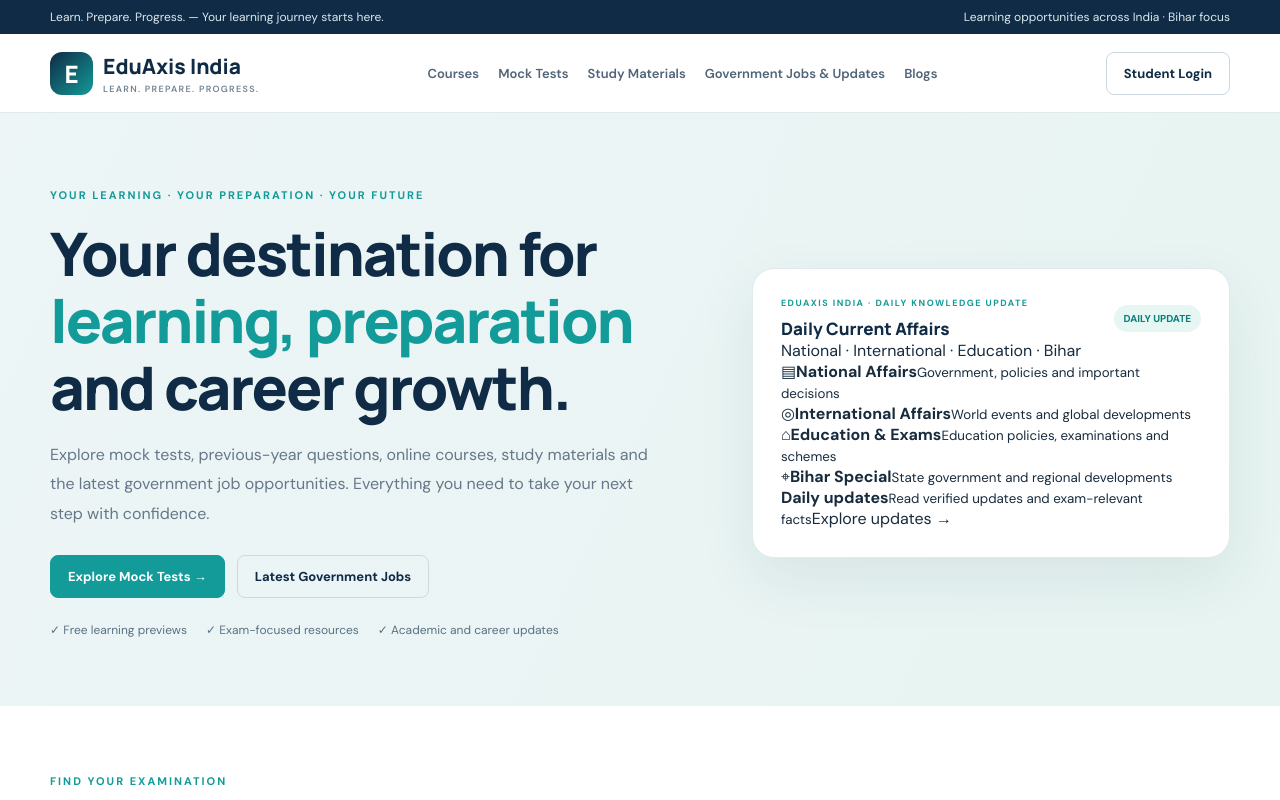
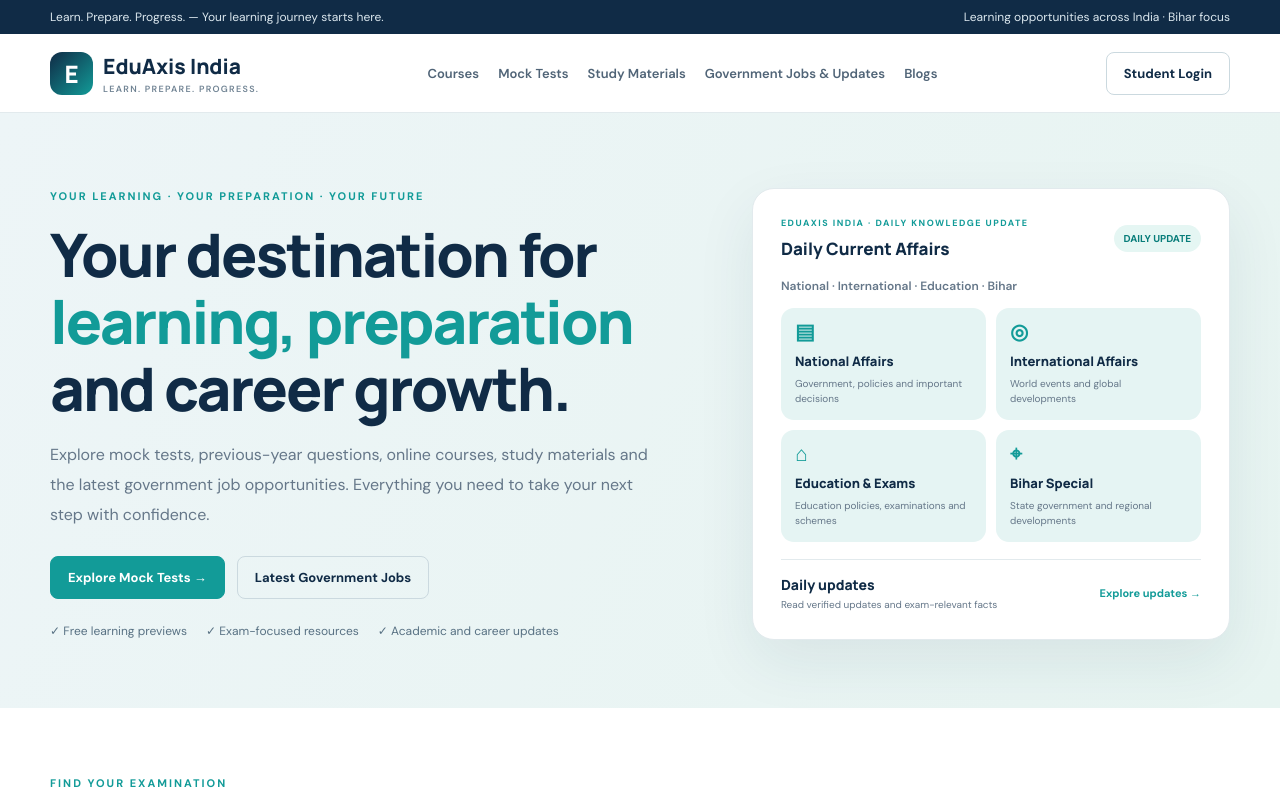
Before and after one commit to ejazahmad174-spec/eduaxis-india, a Next.js app: page / in a window 1280 px wide. Shown: the top 800 px of the page. Built offline with nearby package versions, Linux system fonts and the light colour scheme.

Commit message:
Style daily current affairs hero notice board

```diff
--- a/app/home.css
+++ b/app/home.css
@@ -504,3 +504,84 @@
   .ea-current-affairs-copy h2 { font-size: 18px; }
   .ea-current-affairs-link { margin-left: 73px; }
 }
+
+/* Daily Current Affairs now occupies the former Learning Hub hero panel */
+.ea-current-affairs-board {
+  display: block;
+  color: inherit;
+  text-decoration: none;
+  cursor: pointer;
+}
+.ea-current-affairs-board:hover {
+  border-color: #b8ddda;
+  box-shadow: 0 24px 62px #183f551c;
+  transform: translateY(-2px);
+}
+.ea-affairs-date {
+  color: var(--ea-muted);
+  font-size: 12px;
+  font-weight: 600;
+  margin: 18px 0 14px;
+}
+.ea-affairs-grid {
+  display: grid;
+  grid-template-columns: 1fr 1fr;
+  gap: 10px;
+}
+.ea-affairs-tile {
+  display: flex;
+  flex-direction: column;
+  gap: 6px;
+  min-height: 112px;
+  padding: 14px;
+  border-radius: 13px;
+  background: #e5f4f3;
+}
+.ea-affairs-tile > span {
+  color: var(--ea-teal);
+  font-size: 21px;
+  line-height: 1;
+  font-weight: 700;
+}
+.ea-affairs-tile b {
+  color: var(--ea-navy);
+  font: 800 13px Manrope, sans-serif;
+  margin-top: 3px;
+}
+.ea-affairs-tile small {
+  color: var(--ea-muted);
+  font-size: 10px;
+  line-height: 1.5;
+}
+.ea-affairs-bottom {
+  display: flex;
+  align-items: center;
+  justify-content: space-between;
+  gap: 12px;
+  border-top: 1px solid var(--ea-line);
+  margin-top: 17px;
+  padding-top: 15px;
+}
+.ea-affairs-bottom b, .ea-affairs-bottom small { display: block; }
+.ea-affairs-bottom b {
+  color: var(--ea-navy);
+  font: 800 14px Manrope, sans-serif;
+}
+.ea-affairs-bottom small {
+  color: var(--ea-muted);
+  font-size: 10px;
+  margin-top: 4px;
+}
+.ea-affairs-read {
+  color: var(--ea-teal);
+  font-size: 11px;
+  font-weight: 800;
+  white-space: nowrap;
+}
+@media(max-width:700px) {
+  .ea-affairs-grid { gap: 8px; }
+  .ea-affairs-tile { min-height: 105px; padding: 11px; }
+  .ea-affairs-tile b { font-size: 11px; }
+  .ea-affairs-tile small { font-size: 9px; }
+  .ea-affairs-bottom { align-items: flex-start; }
+}
```
